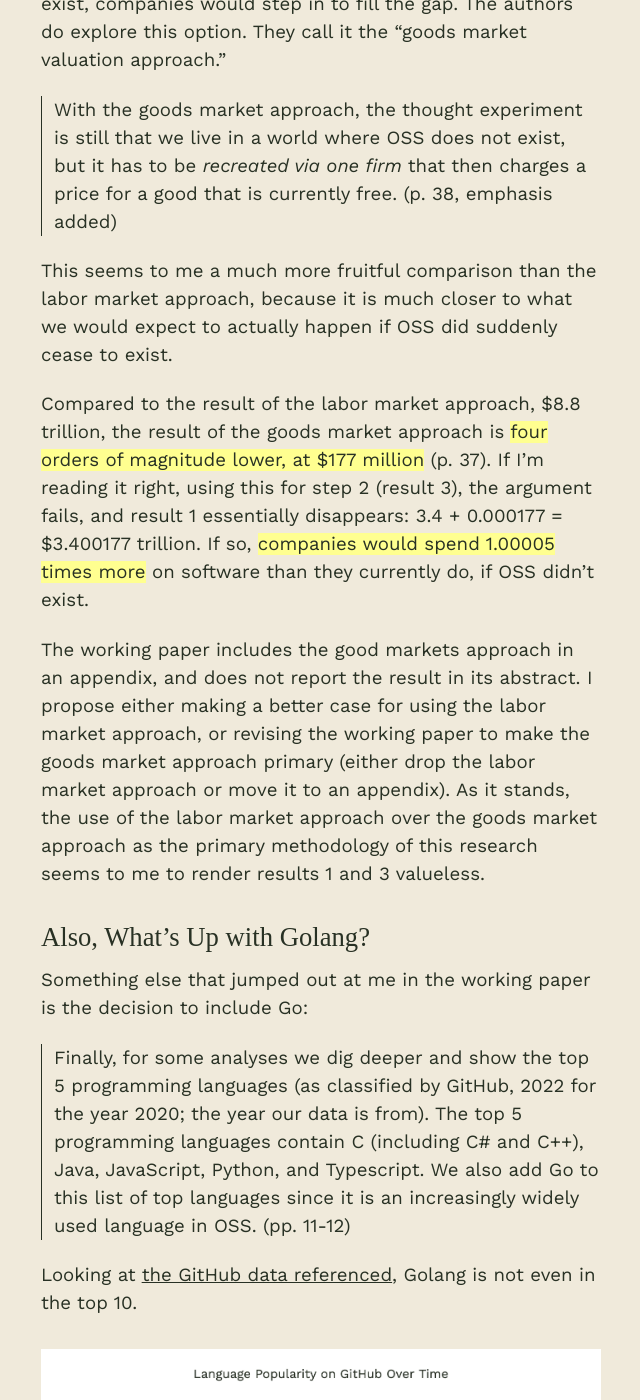
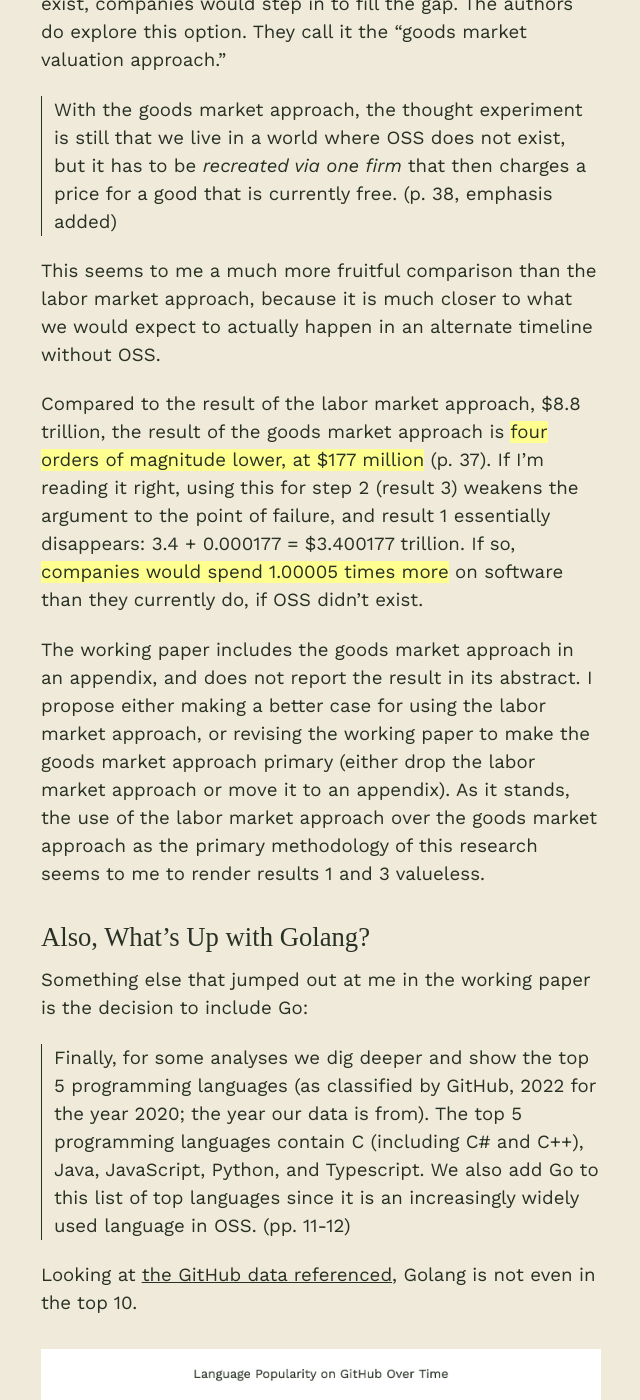
Before and after one commit to chadwhitacre/openpath, a Jekyll site: the page built from _posts/2024-01-25-questioning-the-value-of-open-source-software.md, in a window 1280 px wide and 1400 px high, scrolled down 3170 px. Shown: the whole window, without its empty margins (319-959 px from the left). Built offline with Jekyll 4.4.1, drawn with Linux system fonts in a browser that asks for light colours; some web fonts are replaced; comment, search, counter and statistics services are not loaded; some of the changed text lies outside the part shown.

Commit message:
More preening

```diff
--- a/_posts/2024-01-25-questioning-the-value-of-open-source-software.md
+++ b/_posts/2024-01-25-questioning-the-value-of-open-source-software.md
@@ -101,16 +101,16 @@ step in to fill the gap. The authors do explore this option. They call it the
 
 This seems to me a much more fruitful comparison than the labor market
 approach, because it is much closer to what we would expect to actually happen
-if OSS did suddenly cease to exist.
+in an alternate timeline without OSS.
 
 Compared to the result of the labor market approach, $8.8 trillion, the result
 of the goods market approach is **four orders of magnitude lower, at $177
-million** (p. 37). If I'm reading it right, using this for step 2 (result 3),
-the argument fails, and result 1 essentially disappears: 3.4 + 0.000177 =
-$3.400177 trillion. If so, **companies would spend 1.00005 times more** on
-software than they currently do, if OSS didn't exist.
+million** (p. 37). If I'm reading it right, using this for step 2 (result 3)
+weakens the argument to the point of failure, and result 1 essentially
+disappears: 3.4 + 0.000177 = $3.400177 trillion. If so, **companies would spend
+1.00005 times more** on software than they currently do, if OSS didn't exist.
 
-The working paper includes the good markets approach in an appendix, and does
+The working paper includes the goods market approach in an appendix, and does
 not report the result in its abstract. I propose either making a better case
 for using the labor market approach, or revising the working paper to make the
 goods market approach primary (either drop the labor market approach or move it
@@ -158,7 +158,7 @@ which I've since used to
 [inform](https://gratipay.news/your-company-should-probably-pay-2000-per-person-for-open-source-9205443e209d)
 my
 [attempts](https://blog.sentry.io/we-just-gave-500-000-dollars-to-open-source-maintainers/)
-to tackle [the Open Source sustainability
+to [tackle](https://fossfunders.com/) the [Open Source sustainability
 crisis](https://openpath.chadwhitacre.com/2024/the-open-source-sustainability-crisis/).
 Estimates like this are always a messy business, involving lots of assumptions
 and hand-waving. Still, they are vital to understanding the nature and scope of
```
Also changed, not shown: other parts of _posts/2024-01-25-questioning-the-value-of-open-source-software.md (+8 -7 lines).
